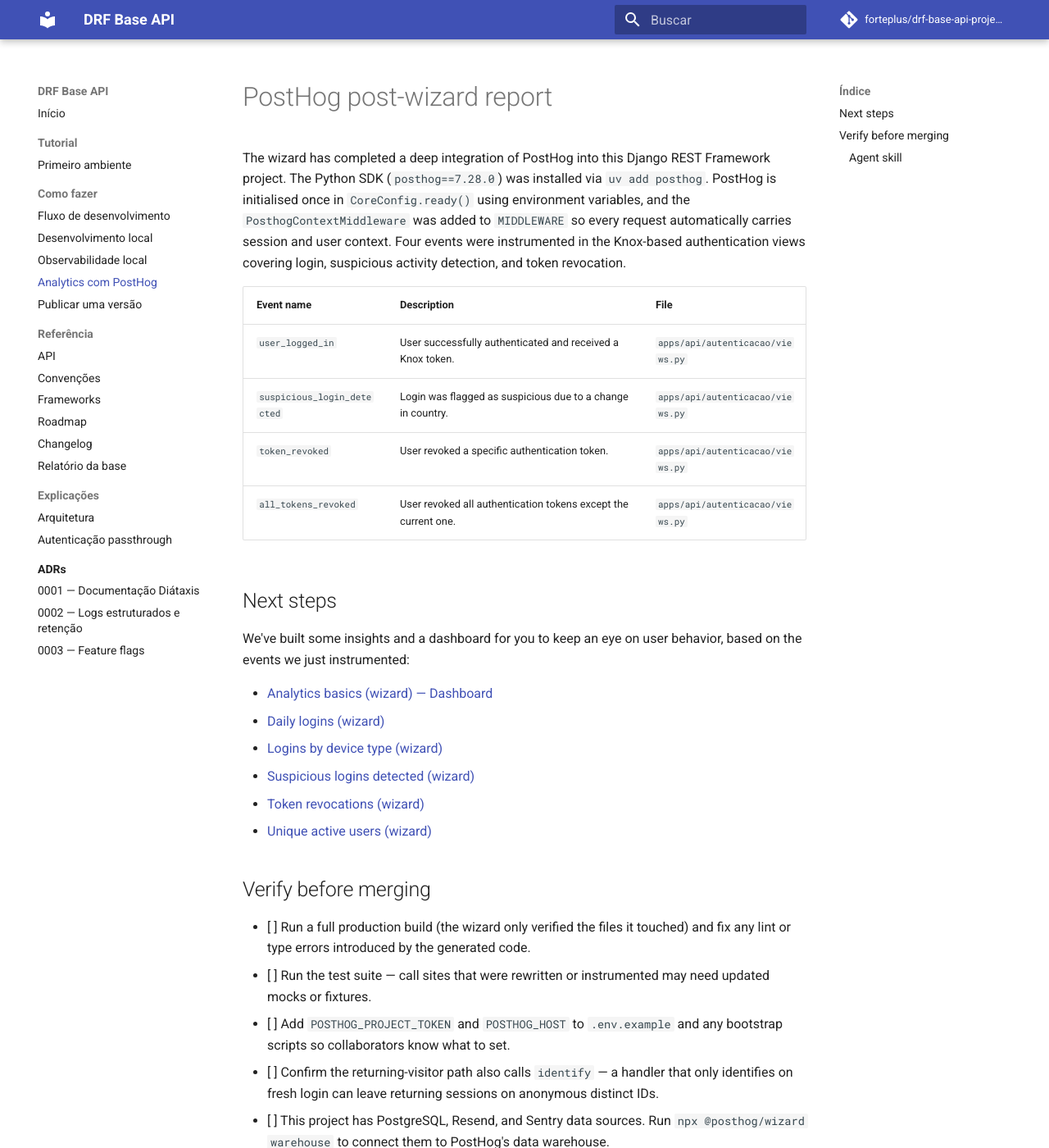
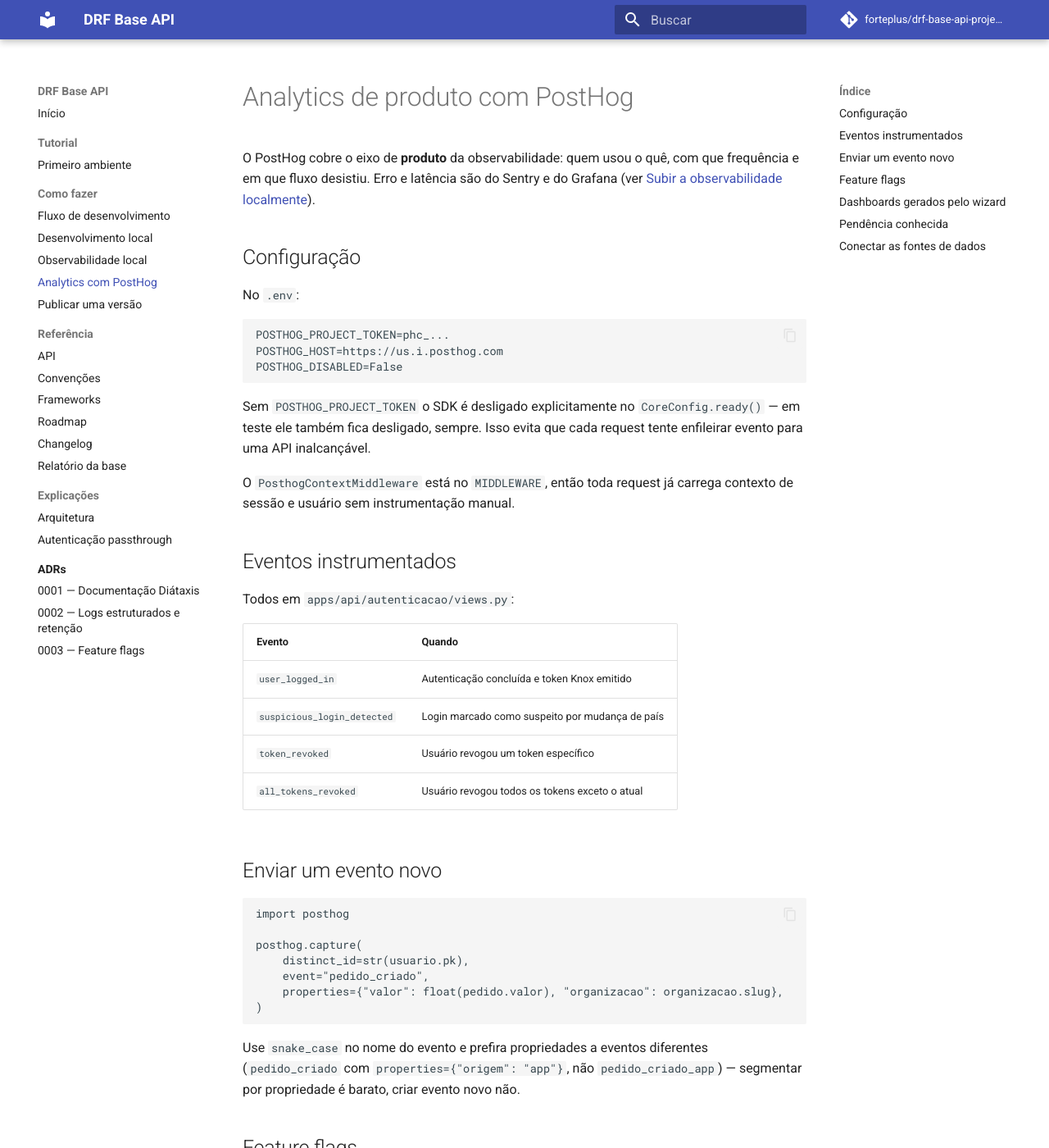
Before and after one commit to davisilvarafacho/django-api-startup-template, an MkDocs documentation site: the page built from docs/how-to/analytics-posthog.md, in a window 1280 px wide and 1400 px high. Shown: the whole window at 82% size. Built offline with MkDocs 1.6.1 and Material for MkDocs 9.7.7, drawn with Linux system fonts in a browser that asks for light colours; comment, search, counter and statistics services are not loaded; some of the changed text lies outside the part shown.

Commit message:
docs: ADRs de observabilidade e roadmap atualizado
ADR 0002 registra o formato de log, o correlation ID próprio e por que log de
request não vai para banco em produção — o padrão que já levou bancos a dezenas
de GB em poucos dias. ADR 0003 separa waffle (operacional) de PostHog
(produto).

O relatório do wizard do PostHog sai da raiz e vira how-to em português, com as
pendências que estavam em aberto.

O roadmap marca o Batch 7 como concluído e passa a incluir os itens que foram
aprovados na conversa original e nunca tinham sido registrados: read replica e
DB router, scoped API tokens, idempotency keys, django-anymail, fixtures/seeds,
devcontainer, runbooks, header Sunset, ciclo de vida de conta, constraints com
django-pgtrigger, field-level permissions, soft delete real e django-constance.

Co-Authored-By: Claude Opus 4.8 <noreply@anthropic.com>

````diff
--- a/docs/how-to/analytics-posthog.md
+++ b/docs/how-to/analytics-posthog.md
@@ -1,33 +1,81 @@
-# PostHog post-wizard report
+# Analytics de produto com PostHog
 
-The wizard has completed a deep integration of PostHog into this Django REST Framework project. The Python SDK (`posthog==7.28.0`) was installed via `uv add posthog`. PostHog is initialised once in `CoreConfig.ready()` using environment variables, and the `PosthogContextMiddleware` was added to `MIDDLEWARE` so every request automatically carries session and user context. Four events were instrumented in the Knox-based authentication views covering login, suspicious activity detection, and token revocation.
+O PostHog cobre o eixo de **produto** da observabilidade: quem usou o quê, com
+que frequência e em que fluxo desistiu. Erro e latência são do Sentry e do
+Grafana (ver [Subir a observabilidade localmente](observabilidade-local.md)).
 
-| Event name | Description | File |
-|---|---|---|
-| `user_logged_in` | User successfully authenticated and received a Knox token. | `apps/api/autenticacao/views.py` |
-| `suspicious_login_detected` | Login was flagged as suspicious due to a change in country. | `apps/api/autenticacao/views.py` |
-| `token_revoked` | User revoked a specific authentication token. | `apps/api/autenticacao/views.py` |
-| `all_tokens_revoked` | User revoked all authentication tokens except the current one. | `apps/api/autenticacao/views.py` |
+## Configuração
 
-## Next steps
+No `.env`:
 
-We've built some insights and a dashboard for you to keep an eye on user behavior, based on the events we just instrumented:
+```bash
+POSTHOG_PROJECT_TOKEN=phc_...
+POSTHOG_HOST=https://us.i.posthog.com
+POSTHOG_DISABLED=False
+```
 
-- [Analytics basics (wizard) — Dashboard](https://us.posthog.com/project/503222/dashboard/1889190)
-- [Daily logins (wizard)](https://us.posthog.com/project/503222/insights/gne2Opwy)
-- [Logins by device type (wizard)](https://us.posthog.com/project/503222/insights/8OBIJary)
-- [Suspicious logins detected (wizard)](https://us.posthog.com/project/503222/insights/lEtEjuBw)
-- [Token revocations (wizard)](https://us.posthog.com/project/503222/insights/4R61Oivh)
-- [Unique active users (wizard)](https://us.posthog.com/project/503222/insights/Z1mLRMyW)
+Sem `POSTHOG_PROJECT_TOKEN` o SDK é desligado explicitamente no
+`CoreConfig.ready()` — em teste ele também fica desligado, sempre. Isso evita que
+cada request tente enfileirar evento para uma API inalcançável.
 
-## Verify before merging
+O `PosthogContextMiddleware` está no `MIDDLEWARE`, então toda request já carrega
+contexto de sessão e usuário sem instrumentação manual.
 
-- [ ] Run a full production build (the wizard only verified the files it touched) and fix any lint or type errors introduced by the generated code.
-- [ ] Run the test suite — call sites that were rewritten or instrumented may need updated mocks or fixtures.
-- [ ] Add `POSTHOG_PROJECT_TOKEN` and `POSTHOG_HOST` to `.env.example` and any bootstrap scripts so collaborators know what to set.
-- [ ] Confirm the returning-visitor path also calls `identify` — a handler that only identifies on fresh login can leave returning sessions on anonymous distinct IDs.
-- [ ] This project has PostgreSQL, Resend, and Sentry data sources. Run `npx @posthog/wizard warehouse` to connect them to PostHog's data warehouse.
+## Eventos instrumentados
 
-### Agent skill
+Todos em `apps/api/autenticacao/views.py`:
 
-We've left an agent skill folder in your project. You can use this context for further agent development when using Claude Code. This will help ensure the model provides the most up-to-date approaches for integrating PostHog.
+| Evento | Quando |
+|---|---|
+| `user_logged_in` | Autenticação concluída e token Knox emitido |
+| `suspicious_login_detected` | Login marcado como suspeito por mudança de país |
+| `token_revoked` | Usuário revogou um token específico |
+| `all_tokens_revoked` | Usuário revogou todos os tokens exceto o atual |
+
+## Enviar um evento novo
+
+```python
+import posthog
+
+posthog.capture(
+    distinct_id=str(usuario.pk),
+    event="pedido_criado",
+    properties={"valor": float(pedido.valor), "organizacao": organizacao.slug},
+)
+```
+
+Use `snake_case` no nome do evento e prefira propriedades a eventos diferentes
+(`pedido_criado` com `properties={"origem": "app"}`, não `pedido_criado_app`) —
+segmentar por propriedade é barato, criar evento novo não.
+
+## Feature flags
+
+O PostHog também faz feature flags, mas nesta base ele cobre apenas rollout de
+**produto**. Kill-switch e flag operacional são do `django-waffle`. O critério
+está no [ADR 0003](../adr/0003-feature-flags.md).
+
+## Dashboards gerados pelo wizard
+
+O setup inicial criou os seguintes recursos no projeto PostHog:
+
+- [Analytics basics — Dashboard](https://us.posthog.com/project/503222/dashboard/1889190)
+- [Daily logins](https://us.posthog.com/project/503222/insights/gne2Opwy)
+- [Logins by device type](https://us.posthog.com/project/503222/insights/8OBIJary)
+- [Suspicious logins detected](https://us.posthog.com/project/503222/insights/lEtEjuBw)
+- [Token revocations](https://us.posthog.com/project/503222/insights/4R61Oivh)
+- [Unique active users](https://us.posthog.com/project/503222/insights/Z1mLRMyW)
+
+## Pendência conhecida
+
+O caminho de *returning visitor* ainda não chama `identify`: uma sessão que
+retorna sem passar por login novo permanece com `distinct_id` anônimo. Resolver
+ao mexer no fluxo de sessão.
+
+## Conectar as fontes de dados
+
+O projeto tem PostgreSQL, Resend e Sentry. Para ligá-los ao data warehouse do
+PostHog:
+
+```bash
+npx @posthog/wizard warehouse
+```
````
Also changed, not shown: docs/ROADMAP.md (+47 -21 lines), docs/adr/0002-logs-estruturados-e-retencao.md (added, +54 -0 lines), docs/adr/0003-feature-flags.md (added, +41 -0 lines), docs/how-to/observabilidade-local.md (added, +90 -0 lines).
